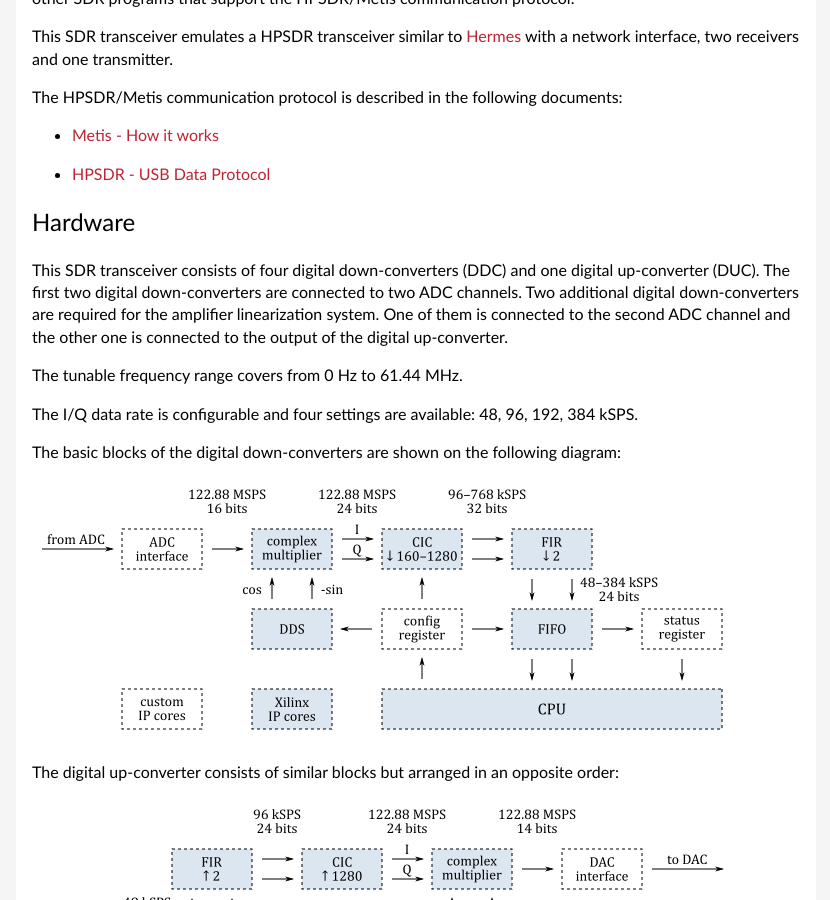
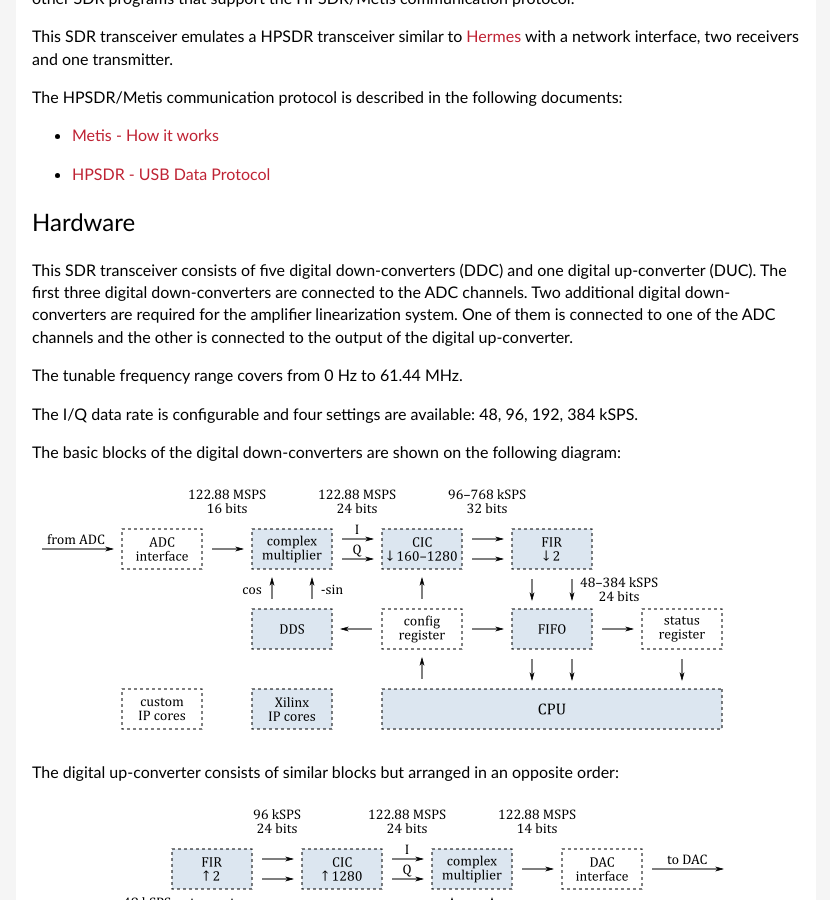
Before and after one commit to pavel-demin/red-pitaya-notes, a Jekyll site: the page built from sdr-transceiver-hpsdr-122-88.md, in a window 1280 px wide and 900 px high, scrolled down 311 px. Shown: the whole window, without its empty margins (224-1054 px from the left). Built offline with Jekyll 4.4.1, drawn with Linux system fonts in a browser that asks for light colours; some of the changed lines change nothing that is shown; some of the changed text lies outside the part shown.

Commit message:
update number of receivers in sdr-transceiver-hpsdr-122-88

````diff
--- a/sdr-transceiver-hpsdr-122-88.md
+++ b/sdr-transceiver-hpsdr-122-88.md
@@ -22,7 +22,7 @@
 Hardware
 -----
 
-This SDR transceiver consists of four digital down-converters (DDC) and one digital up-converter (DUC). The first two digital down-converters are connected to two ADC channels. Two additional digital down-converters are required for the amplifier linearization system. One of them is connected to the second ADC channel and the other one is connected to the output of the digital up-converter.
+This SDR transceiver consists of five digital down-converters (DDC) and one digital up-converter (DUC). The first three digital down-converters are connected to the ADC channels. Two additional digital down-converters are required for the amplifier linearization system. One of them is connected to one of the ADC channels and the other is connected to the output of the digital up-converter.
 
 The tunable frequency range covers from 0 Hz to 61.44 MHz.
 
@@ -148,18 +148,18 @@
 Configuring inputs and outputs
 -----
 
-The `sdr-transceiver-hpsdr` program running on the STEMlab SDR board expects five command line arguments:
+The `sdr-transceiver-hpsdr` program running on the STEMlab SDR board expects six command line arguments:
 ```
-sdr-transceiver-hpsdr 1 2 2 1 2
+sdr-transceiver-hpsdr 1 2 2 2 1 2
 ```
 
-The first three arguments are for the receivers (RX1, RX2, RX3), where 1 corresponds to IN1 and 2 corresponds to IN2.
+The first four arguments are for the receivers (RX1, RX2, RX3, RX4), where 1 corresponds to IN1 and 2 corresponds to IN2.
 
 The last two arguments are for the outputs (OUT1, OUT2), where 1 corresponds to the TX signal and 2 corresponds to the envelope signal.
 
 For example, to send the TX signal to OUT2, the corresponding line in [start.sh](https://github.com/pavel-demin/red-pitaya-notes/blob/master/projects/sdr_transceiver_hpsdr_122_88/app/start.sh#L9) should be edited and the last argument should be set to 1:
 ```
-sdr-transceiver-hpsdr 1 2 2 1 1
+sdr-transceiver-hpsdr 1 2 2 2 1 1
 ```
 
 Amplifier linearization
````
